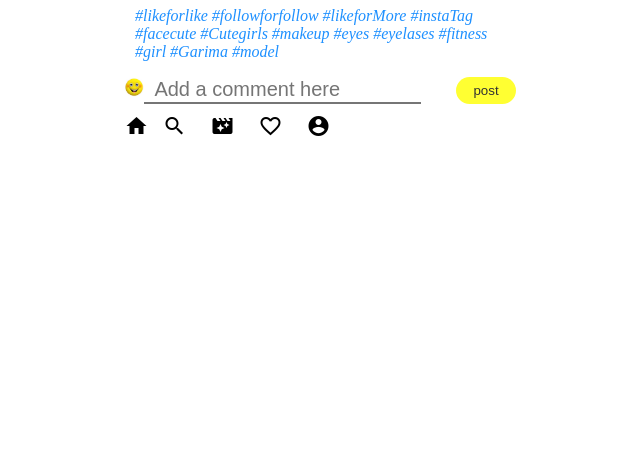
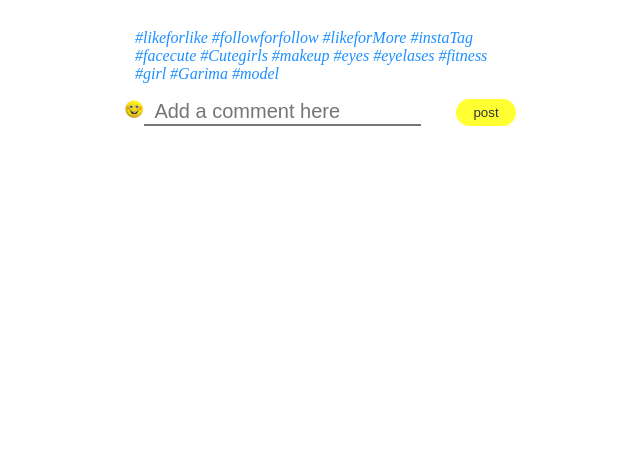
Before and after one commit to GarimaPawar/InstaGramPage, a plain HTML site: page index.html in a window 1280 px wide. Shown: the part 634-1100 px from the top of the page, without its empty margins (320-960 px from the left). Drawn offline with Linux system fonts and the light colour scheme.

Commit message:
Update index.html

```diff
--- a/index.html
+++ b/index.html
@@ -30,9 +30,7 @@
                 align-content:flex-start ;
                 width: 370px;
             }
-            .logo.material-icon{
-                display: flex;
-            }
+
 
 
 
@@ -125,13 +123,7 @@
    <input type="text"style="padding-left:10px;font-size:20px;" class="comment-box" placeholder="Add a comment here">
  <button class="comment-btn"style="margin-left: 35px;padding-left:17px;padding-right:17px;border-radius:30px; background-color:yellow;">post</button>
                 </div>
-               <div>
-                     <span class="material-icons">home</span>
-                     <span class="material-icons" style="margin: 10px;">search</span>
-                     <span class="material-icons" style="margin: 10px;">movie_filter</span>
-                     <span class="material-icons" style="margin: 10px;">favorite_border</span>
-                     <span class="material-icons"style="margin:10px">account_circle</span>
-                 </div>
+
         </div>
 
         <footer>
```
